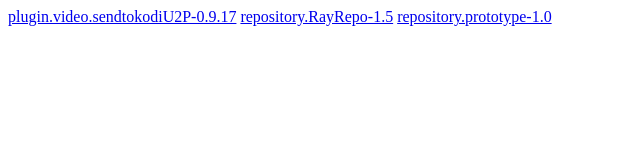
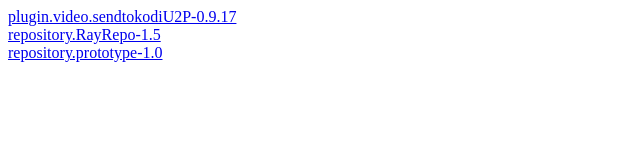
Before and after one commit to PAlridR/repo, a plain HTML site: page index.html in a window 1280 px wide. Shown: the whole page, without its empty margins (0-640 px from the left). Drawn offline with Linux system fonts and the light colour scheme.

Commit message:
Add files via upload

```diff
--- a/index.html
+++ b/index.html
@@ -4,8 +4,8 @@
       <title>repo</title>
    </head>
    <body>
-    <a href="plugin.video.sendtokodiU2P-0.9.17">plugin.video.sendtokodiU2P-0.9.17</a>
-    <a href="repository.RayRepo-1.5">repository.RayRepo-1.5</a>
-    <a href="repository.prototype-1.0">repository.prototype-1.0</a>
+    <a href="plugin.video.sendtokodiU2P-0.9.17">plugin.video.sendtokodiU2P-0.9.17</a><br>
+    <a href="repository.RayRepo-1.5">repository.RayRepo-1.5</a><br>
+    <a href="repository.prototype-1.0">repository.prototype-1.0</a><br>
    </body>
 </html>
```
